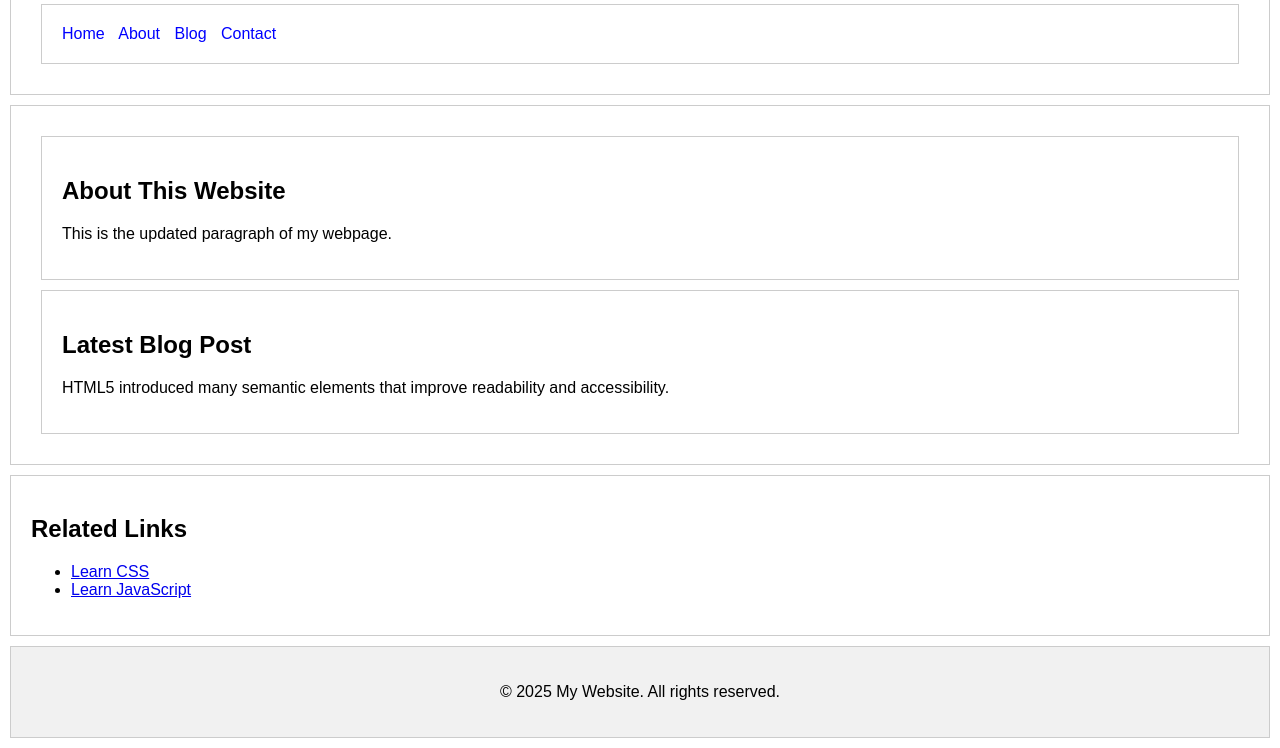
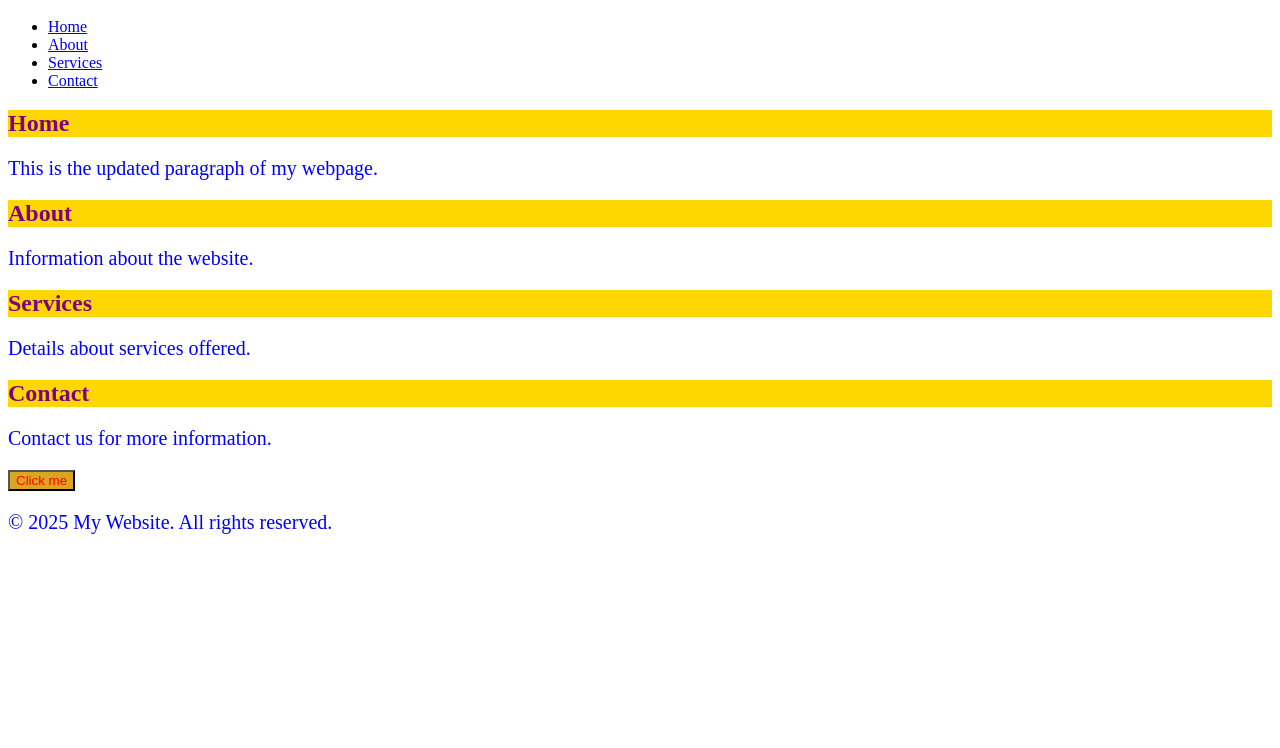
Before and after one commit to shishupal-kr/HTML_CSS_JS, a website built with webpack: page html/try.html in a window 1280 px wide. Shown: the part 107-855 px from the top of the page. After the commit the page ends 800 px from the top, so only its background shows below. Built offline with nearby package versions, Linux system fonts and the light colour scheme.

Commit message:
added css

```diff
--- a/css/style.css
+++ b/css/style.css
@@ -1,22 +1,18 @@
-/* Add this to your css/style.css file */
-
-/* Style for the body */
-body {
-  font-family: Arial, sans-serif;
-  background-color: white;
-  margin: 0;
-  padding: 20px;
-}
-
-/* Style for the h1 element */
-h1 {
-  color: #333;
+h1{
+  color: red;
+  background-color: yellow;
+  font-size: 50px;
   text-align: center;
 }
-
-/* Style for the paragraph */
-p {
-  color: #666;
-  font-size: 16px;
-  line-height: 1.5;
+h2{
+  color: purple;
+  background-color: gold;
 }
+p{
+  color: blue;
+  font-size: 20px;
+}
+button{
+  background-color: goldenrod;
+  color: red;
+}
--- a/html/try.html
+++ b/html/try.html
@@ -2,45 +2,46 @@
 <html lang="en">
 <head>
   <meta charset="UTF-8">
-  <title>My First Semantic Page</title>
-  <style>
-    body { font-family: Arial, sans-serif; margin: 0; padding: 0; }
-    header, nav, main, section, article, aside, footer { padding: 20px; margin: 10px; border: 1px solid #ccc; }
-    nav a { margin-right: 10px; text-decoration: none; color: blue; }
-    footer { background: #f1f1f1; text-align: center; }
-  </style>
+  <meta name="viewport" content="width=device-width, initial-scale=1.0">
+  <title>Simple HTML</title>
+  <link rel="stylesheet" href="/css/style.css">
 </head>
 <body>
 
 <header>
   <h1>Welcome to My Website</h1>
   <nav>
-    <a href="#">Home</a>
-    <a href="#">About</a>
-    <a href="#">Blog</a>
-    <a href="#">Contact</a>
+    <ul>
+      <li><a href="#home">Home</a></li>
+      <li><a href="#about">About</a></li>
+      <li><a href="#services">Services</a></li>
+      <li><a href="#contact">Contact</a></li>
+    </ul>
   </nav>
 </header>
 
 <main>
-  <section>
-    <h2>About This Website</h2>
-    <p>This website is built using **HTML5 semantic elements**.</p>
+  <section id="home">
+    <h2>Home</h2>
+    <p>Welcome to the homepage.</p>
   </section>
 
-  <article>
-    <h2>Latest Blog Post</h2>
-    <p>HTML5 introduced many semantic elements that improve readability and accessibility.</p>
-  </article>
+  <section id="about">
+    <h2>About</h2>
+    <p>Information about the website.</p>
+  </section>
+
+  <section id="services">
+    <h2>Services</h2>
+    <p>Details about services offered.</p>
+  </section>
+
+  <section id="contact">
+    <h2>Contact</h2>
+    <p>Contact us for more information.</p>
+  </section>
+  <button>Click me</button>
 </main>
-
-<aside>
-  <h2>Related Links</h2>
-  <ul>
-    <li><a href="#">Learn CSS</a></li>
-    <li><a href="#">Learn JavaScript</a></li>
-  </ul>
-</aside>
 
 <footer>
   <p>&copy; 2025 My Website. All rights reserved.</p>
```
Also changed, not shown: html/index.html (+19 -1 lines).
